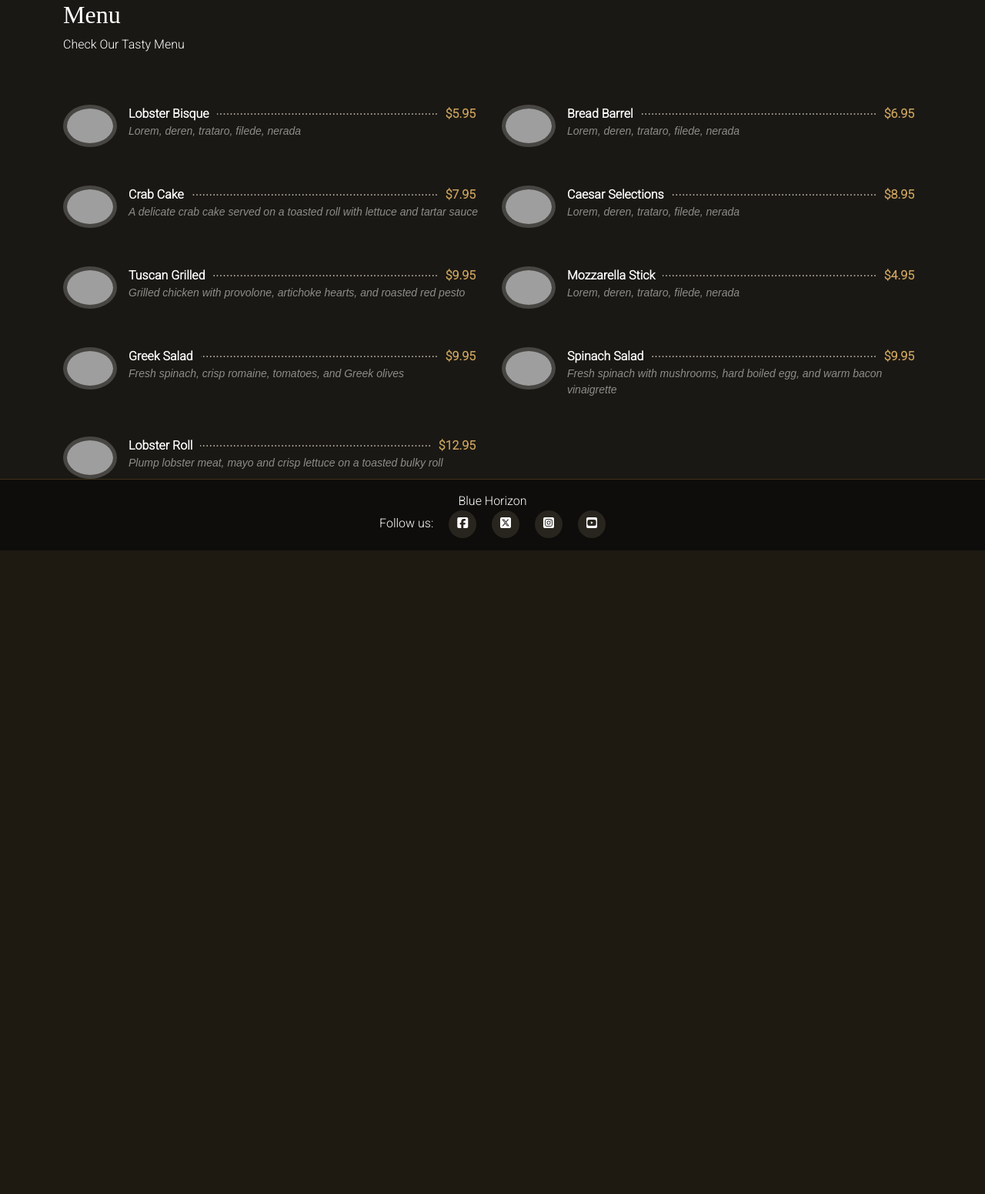
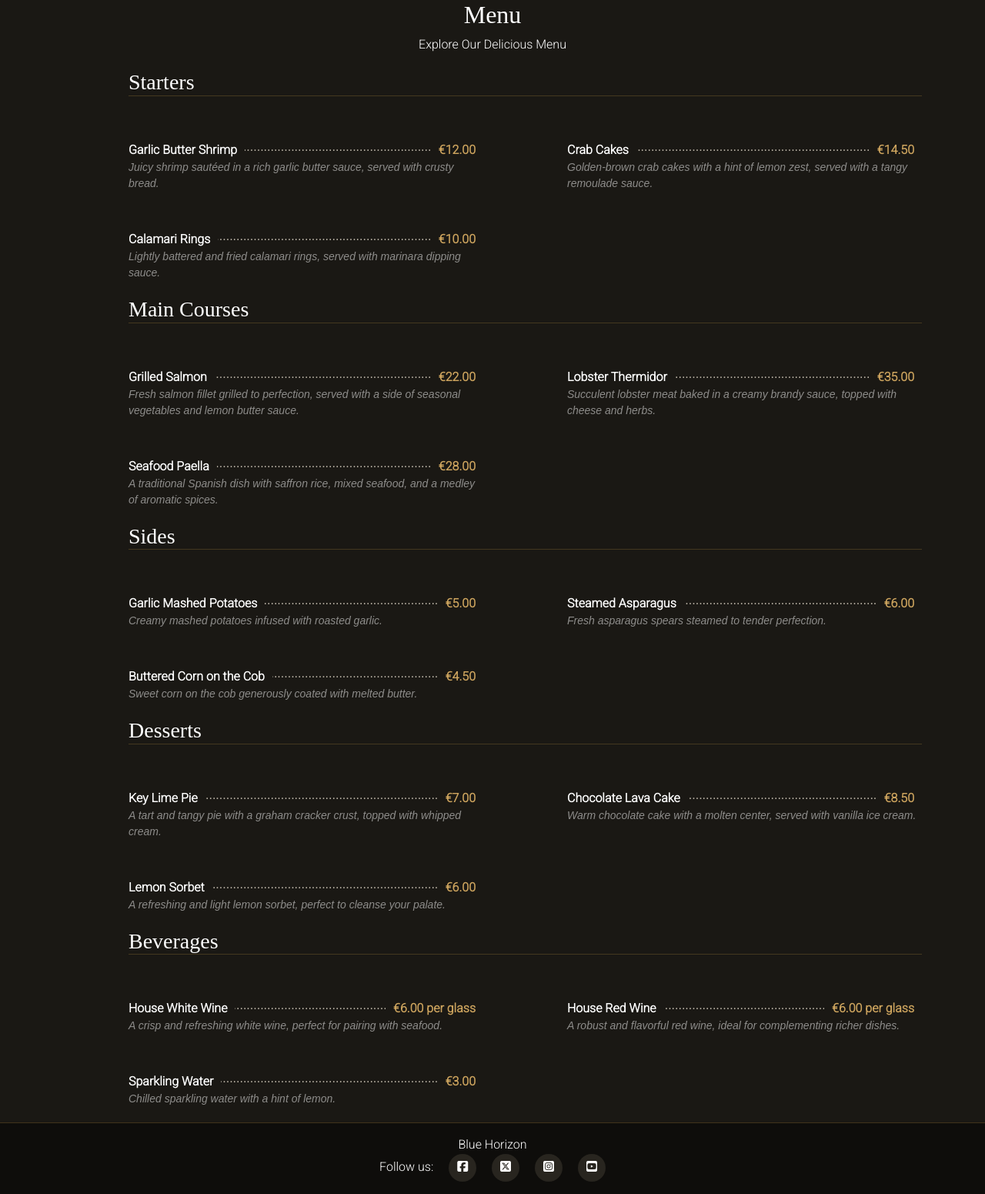
Before and after one commit to Cosmin1907/Project4-Restaurant-On-The-Sea, a Django app: page /menu/ in a window 1280 px wide. Shown: the part 87-1638 px from the top of the page at 77% size. Before the commit the page ends 802 px from the top, so only its background shows below. Run offline with Django 4.2, Linux system fonts and the light colour scheme; some libraries are stand-ins or nearby versions; grey boxes are pictures that could not be loaded.

Commit message:
Finalize menu page

```diff
--- a/menu/templates/menu/menu.html
+++ b/menu/templates/menu/menu.html
@@ -11,108 +11,180 @@
 
 {% block content %}
 
-<!-- menu.html content starts here -->
 <section id="menu" class="menu section-bg">
-    <div class="container">
-      <div class="section-title">
-        <h2>Menu</h2>
-        <p>Check Our Tasty Menu</p>
-      </div>
+  <div class="container">
+    <div class="section-title">
+      <h2>Menu</h2>
+      <p>Explore Our Delicious Menu</p>
+    </div>
 
+    <!-- Starters -->
+    <div class="menu-category">
+      <h3>Starters</h3>
       <div class="row">
         <div class="col-lg-6 menu-item">
-          <img src="assets/img/menu/lobster-bisque.jpg" class="menu-img" alt="">
           <div class="menu-content">
-            <a href="#">Lobster Bisque</a><span>$5.95</span>
+            <a href="#">Garlic Butter Shrimp</a><span>€12.00</span>
           </div>
           <div class="menu-ingredients">
-            Lorem, deren, trataro, filede, nerada
+            Juicy shrimp sautéed in a rich garlic butter sauce, served with crusty bread.
           </div>
         </div>
 
         <div class="col-lg-6 menu-item">
-          <img src="assets/img/menu/bread-barrel.jpg" class="menu-img" alt="">
           <div class="menu-content">
-            <a href="#">Bread Barrel</a><span>$6.95</span>
+            <a href="#">Crab Cakes</a><span>€14.50</span>
           </div>
           <div class="menu-ingredients">
-            Lorem, deren, trataro, filede, nerada
+            Golden-brown crab cakes with a hint of lemon zest, served with a tangy remoulade sauce.
           </div>
         </div>
 
         <div class="col-lg-6 menu-item">
-          <img src="assets/img/menu/cake.jpg" class="menu-img" alt="">
           <div class="menu-content">
-            <a href="#">Crab Cake</a><span>$7.95</span>
+            <a href="#">Calamari Rings</a><span>€10.00</span>
           </div>
           <div class="menu-ingredients">
-            A delicate crab cake served on a toasted roll with lettuce and tartar sauce
+            Lightly battered and fried calamari rings, served with marinara dipping sauce.
+          </div>
+        </div>
+      </div>
+    </div>
+
+    <!-- Main Courses -->
+    <div class="menu-category">
+      <h3>Main Courses</h3>
+      <div class="row">
+        <div class="col-lg-6 menu-item">
+          <div class="menu-content">
+            <a href="#">Grilled Salmon</a><span>€22.00</span>
+          </div>
+          <div class="menu-ingredients">
+            Fresh salmon fillet grilled to perfection, served with a side of seasonal vegetables and lemon butter sauce.
           </div>
         </div>
 
         <div class="col-lg-6 menu-item">
-          <img src="assets/img/menu/caesar.jpg" class="menu-img" alt="">
           <div class="menu-content">
-            <a href="#">Caesar Selections</a><span>$8.95</span>
+            <a href="#">Lobster Thermidor</a><span>€35.00</span>
           </div>
           <div class="menu-ingredients">
-            Lorem, deren, trataro, filede, nerada
+            Succulent lobster meat baked in a creamy brandy sauce, topped with cheese and herbs.
           </div>
         </div>
 
         <div class="col-lg-6 menu-item">
-          <img src="assets/img/menu/tuscan-grilled.jpg" class="menu-img" alt="">
           <div class="menu-content">
-            <a href="#">Tuscan Grilled</a><span>$9.95</span>
+            <a href="#">Seafood Paella</a><span>€28.00</span>
           </div>
           <div class="menu-ingredients">
-            Grilled chicken with provolone, artichoke hearts, and roasted red pesto
+            A traditional Spanish dish with saffron rice, mixed seafood, and a medley of aromatic spices.
+          </div>
+        </div>
+      </div>
+    </div>
+
+    <!-- Sides -->
+    <div class="menu-category">
+      <h3>Sides</h3>
+      <div class="row">
+        <div class="col-lg-6 menu-item">
+          <div class="menu-content">
+            <a href="#">Garlic Mashed Potatoes</a><span>€5.00</span>
+          </div>
+          <div class="menu-ingredients">
+            Creamy mashed potatoes infused with roasted garlic.
           </div>
         </div>
 
         <div class="col-lg-6 menu-item">
-          <img src="assets/img/menu/mozzarella.jpg" class="menu-img" alt="">
           <div class="menu-content">
-            <a href="#">Mozzarella Stick</a><span>$4.95</span>
+            <a href="#">Steamed Asparagus</a><span>€6.00</span>
           </div>
           <div class="menu-ingredients">
-            Lorem, deren, trataro, filede, nerada
+            Fresh asparagus spears steamed to tender perfection.
           </div>
         </div>
 
         <div class="col-lg-6 menu-item">
-          <img src="assets/img/menu/greek-salad.jpg" class="menu-img" alt="">
           <div class="menu-content">
-            <a href="#">Greek Salad</a><span>$9.95</span>
+            <a href="#">Buttered Corn on the Cob</a><span>€4.50</span>
           </div>
           <div class="menu-ingredients">
-            Fresh spinach, crisp romaine, tomatoes, and Greek olives
+            Sweet corn on the cob generously coated with melted butter.
+          </div>
+        </div>
+      </div>
+    </div>
+
+    <!-- Desserts -->
+    <div class="menu-category">
+      <h3>Desserts</h3>
+      <div class="row">
+        <div class="col-lg-6 menu-item">
+          <div class="menu-content">
+            <a href="#">Key Lime Pie</a><span>€7.00</span>
+          </div>
+          <div class="menu-ingredients">
+            A tart and tangy pie with a graham cracker crust, topped with whipped cream.
           </div>
         </div>
 
         <div class="col-lg-6 menu-item">
-          <img src="assets/img/menu/spinach-salad.jpg" class="menu-img" alt="">
           <div class="menu-content">
-            <a href="#">Spinach Salad</a><span>$9.95</span>
+            <a href="#">Chocolate Lava Cake</a><span>€8.50</span>
           </div>
           <div class="menu-ingredients">
-            Fresh spinach with mushrooms, hard boiled egg, and warm bacon vinaigrette
+            Warm chocolate cake with a molten center, served with vanilla ice cream.
           </div>
         </div>
 
         <div class="col-lg-6 menu-item">
-          <img src="assets/img/menu/lobster-roll.jpg" class="menu-img" alt="">
           <div class="menu-content">
-            <a href="#">Lobster Roll</a><span>$12.95</span>
+            <a href="#">Lemon Sorbet</a><span>€6.00</span>
           </div>
           <div class="menu-ingredients">
-            Plump lobster meat, mayo and crisp lettuce on a toasted bulky roll
+            A refreshing and light lemon sorbet, perfect to cleanse your palate.
           </div>
         </div>
       </div>
     </div>
-  </section>
+
+    <!-- Beverages -->
+    <div class="menu-category">
+      <h3>Beverages</h3>
+      <div class="row">
+        <div class="col-lg-6 menu-item">
+          <div class="menu-content">
+            <a href="#">House White Wine</a><span>€6.00 per glass</span>
+          </div>
+          <div class="menu-ingredients">
+            A crisp and refreshing white wine, perfect for pairing with seafood.
+          </div>
+        </div>
+
+        <div class="col-lg-6 menu-item">
+          <div class="menu-content">
+            <a href="#">House Red Wine</a><span>€6.00 per glass</span>
+          </div>
+          <div class="menu-ingredients">
+            A robust and flavorful red wine, ideal for complementing richer dishes.
+          </div>
+        </div>
+
+        <div class="col-lg-6 menu-item">
+          <div class="menu-content">
+            <a href="#">Sparkling Water</a><span>€3.00</span>
+          </div>
+          <div class="menu-ingredients">
+            Chilled sparkling water with a hint of lemon.
+          </div>
+        </div>
+      </div>
+    </div>
+
+  </div>
+</section>
 
 
-<!-- menu.html content ends here -->
 {% endblock %}
--- a/static/css/style.css
+++ b/static/css/style.css
@@ -267,6 +267,22 @@ footer i:hover {
 /*--------------------------------------------------------------
 # Menu Section
 --------------------------------------------------------------*/
+
+.section-title {
+  text-align: center;
+}
+
+.menu-category h3 {
+  margin-left: 85px;
+  margin-top: 20px;
+  position: relative;
+  border-bottom: 1px solid rgba(97, 77, 39, 0.6);
+}
+
+.menu-category {
+  margin-bottom: 20px;
+}
+
 .menu .menu-item {
     margin-top: 50px;
   }
```
